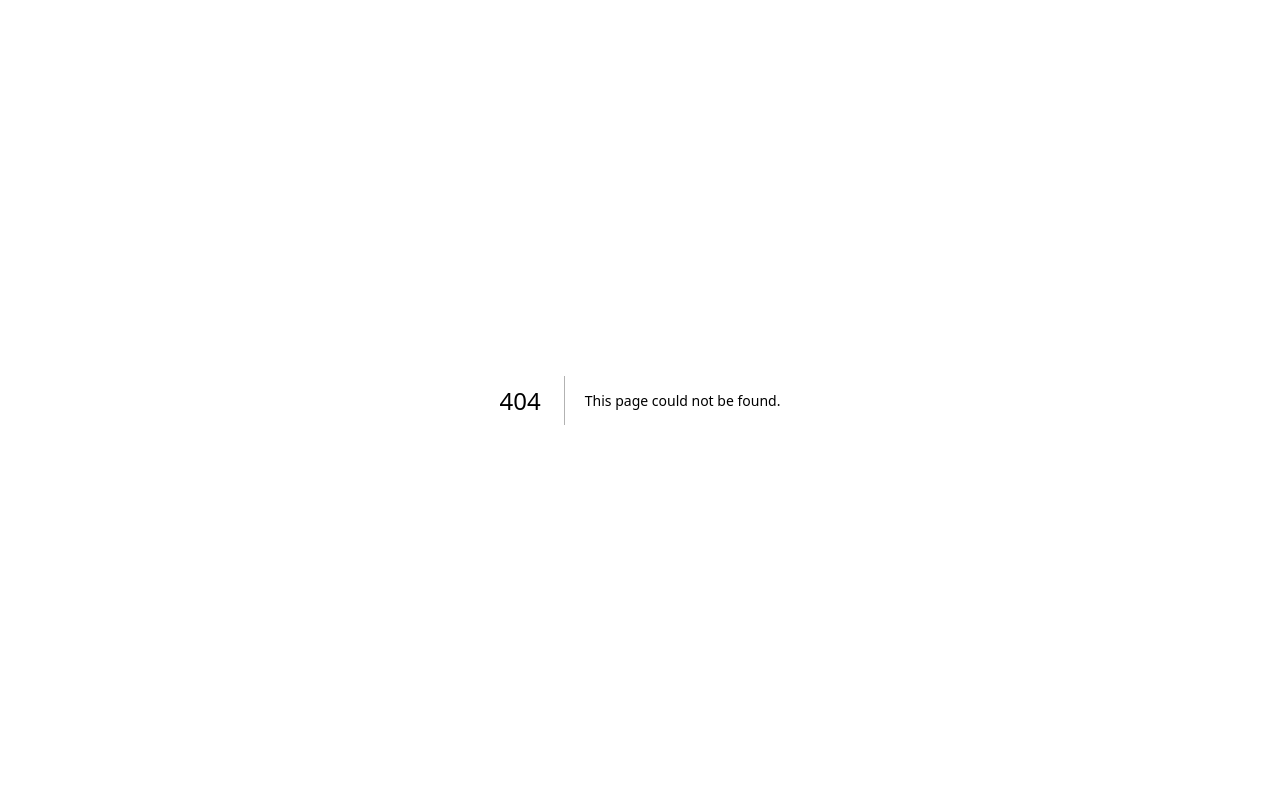
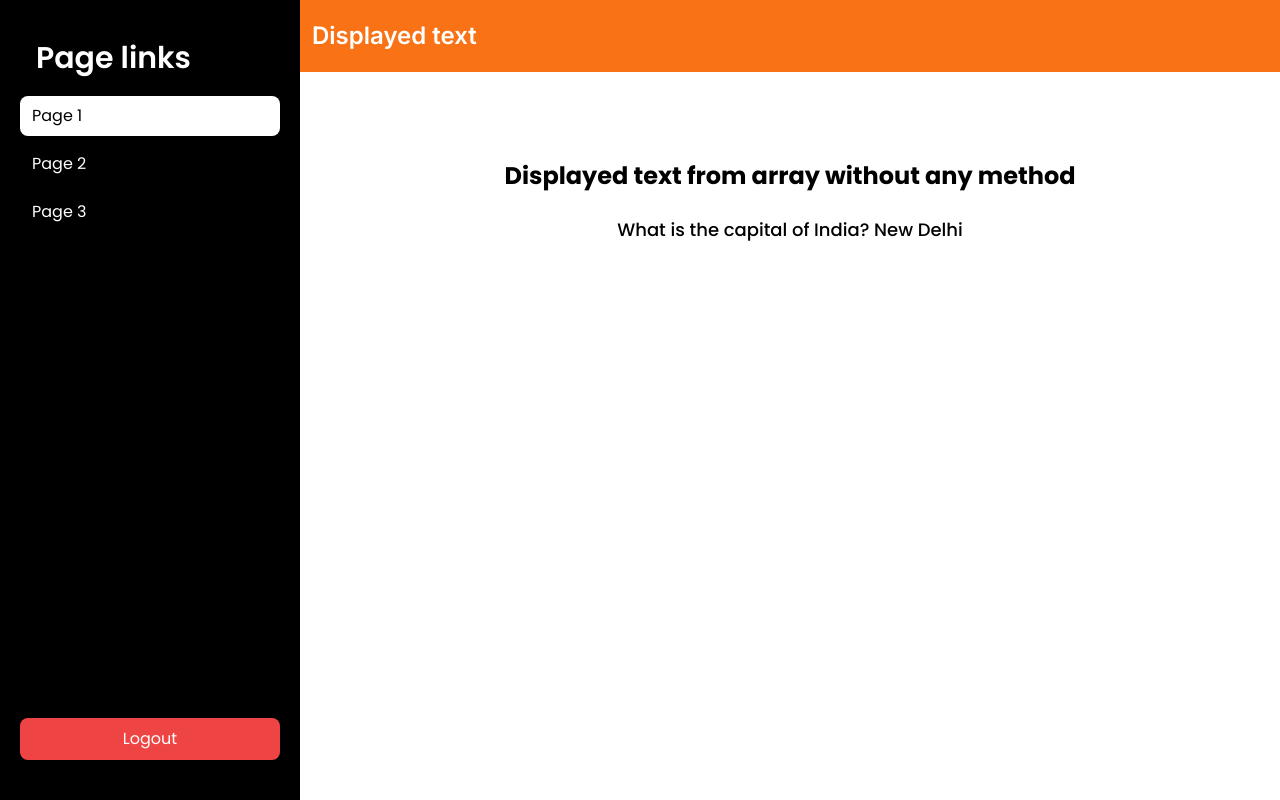
Before and after one commit to Akash-535/test, a Next.js app: page /dashboard/page-1 in a window 1280 px wide. Before the commit this address had no page. Built offline with nearby package versions, Linux system fonts and the light colour scheme; sample sign-in values are in the browser's storage.

Commit message:
rejax and password length error set and params added

```diff
--- a/src/components/dashboard/DashBoard.tsx
+++ b/src/app/dashboard/[slug]/page.tsx
@@ -1,16 +1,16 @@
 "use client";
-import { useRouter, useSearchParams } from "next/navigation";
+import { useParams, useRouter } from "next/navigation";
 import React, { useEffect, useState } from "react";
+import Link from "next/link";
+import { PAGE_LIST } from "@/utils/helper";
+import DisplayText from "@/components/dashboard/DisplayText";
+import Calanderly from "@/components/dashboard/Calenderly";
 import ImageUploader from "@/components/dashboard/ImageUploader";
-import Link from "next/link";
-import Calanderly from "./Calenderly";
-import { PAGE_LIST } from "@/utils/helper";
-import DisplayText from "./DisplayText";
 
 const Dashboard = () => {
   const router = useRouter();
-  const searchParams = useSearchParams();
-  const page = searchParams.get("page");
+  const param = useParams();
+  const { slug } = param;
 
   const handleLogout = () => {
     localStorage.removeItem("isAuthenticated");
@@ -44,11 +44,11 @@ const Dashboard = () => {
           </h1>
           {PAGE_LIST.map((obj, i) => (
             <Link
-              href={`/dashboard?page=${obj.toLowerCase().replace(" ", "-")}`}
+              href={`/dashboard/${obj.toLowerCase().replace(" ", "-")}`}
               onClick={() => handleButtonClick(i)}
               key={i}
               className={`${
-                page === obj.toLowerCase().replace(" ", "-") &&
+                slug === obj.toLowerCase().replace(" ", "-") &&
                 "bg-white text-black"
               } py-2 px-3 rounded-lg cursor-pointer hover:bg-white/50 transition-all duration-300 hover:text-black`}
             >
@@ -66,20 +66,20 @@ const Dashboard = () => {
       <div className="w-full pt-20">
         <div className="bg-orange-500 py-5 px-3 w-full fixed top-0 max-lg:left-0 max-lg:pt-8">
           <h2 className="text-white font-semibold font-inter text-2xl">
-            {page === "page-1"
+            {slug === "page-1"
               ? "Displayed text"
-              : page === "page-2"
+              : slug === "page-2"
               ? "Calendly"
-              : page === "page-3"
+              : slug === "page-3"
               ? "Upload Image"
               : "Welcome To My Dashboard"}
           </h2>
         </div>
-        {page === "page-1" ? (
+        {slug === "page-1" ? (
           <DisplayText />
-        ) : page === "page-2" ? (
+        ) : slug === "page-2" ? (
           <Calanderly />
-        ) : page === "page-3" ? (
+        ) : slug === "page-3" ? (
           <ImageUploader />
         ) : null}
       </div>
--- a/src/app/dashboard/page.tsx
+++ b/src/app/dashboard/page.tsx
@@ -1,5 +1,5 @@
-import Dashboard from "@/components/dashboard/DashBoard";
 import React, { Suspense } from "react";
+import Dashboard from "./[slug]/page";
 
 const page = () => {
   return (
--- a/src/components/loginPage/LogInPage.tsx
+++ b/src/components/loginPage/LogInPage.tsx
@@ -1,22 +1,22 @@
 "use client";
-import React, { useState, useEffect } from "react";
-import { useRouter } from "next/navigation";
 import { GoogleIcon, PageLogoIcon } from "@/utils/Icons";
-import Link from "next/link";
+import React, { useEffect, useState } from "react";
 import Image from "next/image";
 import pageImage from "../../../public/assets/images/lyriesweb-image.webp";
+import Link from "next/link";
+import { useRouter } from "next/navigation";
 
 const LogInPage = () => {
   const logInData = {
     email: "",
     password: "",
   };
-
   const [value, setValue] = useState(logInData);
   const [error, setError] = useState(false);
-  const [passwordError, setPasswordError] = useState(false);
-  const [emailError, setEmailError] = useState(false);
+
   const router = useRouter();
+
+  const emailRegex = /^[a-zA-Z0-9._-]+@[a-zA-Z0-9.-]+\.[a-zA-Z]{2,6}$/;
 
   useEffect(() => {
     const isAuthenticated = localStorage.getItem("isAuthenticated");
@@ -25,39 +25,25 @@ const LogInPage = () => {
     }
   }, [router]);
 
-  const emailRegex = /^[a-zA-Z0-9._-]+@[a-zA-Z0-9.-]+\.[a-zA-Z]{2,6}$/;
-
   const pageInfoHandler = (e: any) => {
     e.preventDefault();
     setError(true);
-
-    if (value.password.length < 6) {
-      setPasswordError(true);
-    } else {
-      setPasswordError(false);
-    }
-
     if (
       value.email &&
-      emailRegex.test(value.email) &&
       value.password &&
       value.password.length >= 6 &&
-      !passwordError &&
-      !emailError
+      emailRegex.test(value.email)
     ) {
       setError(false);
-      setPasswordError(false);
-      setEmailError(false);
       setValue(logInData);
       localStorage.setItem("isAuthenticated", "true");
       router.push("/dashboard");
     }
   };
-
   return (
     <div className="min-h-screen flex justify-center items-center py-[30px] pr-7 max-lg:pt-8 max-lg:pb-24 max-xl:px-9">
-      <div className="flex w-full justify-end items-center gap-[120px] max-lg:justify-center min-[1600px]:justify-center">
-        <div className="max-w-[456px] flex justify-end flex-col max-lg:max-w-[320px] max-lg:mx-auto">
+      <div className="flex w-full justify-end items-start gap-[120px] max-lg:justify-center min-[1600px]:justify-center">
+        <div className="max-w-[456px] flex justify-end flex-col max-lg:max-w-[320px] max-lg:mx-auto xl:pt-1">
           <Link href="#">
             <PageLogoIcon />
           </Link>
@@ -75,31 +61,24 @@ const LogInPage = () => {
                 </p>
                 <input
                   type="email"
-                  onChange={(e) => {
-                    setValue({ ...value, email: e.target.value });
-                    if (emailRegex.test(e.target.value)) {
-                      setEmailError(false);
-                    } else {
-                      setEmailError(true);
+                  onChange={(e) =>
+                    setValue({ ...value, email: e.target.value })
                   }
-                  }}
                   value={value.email}
-                  className={`placeholder:text-sm placeholder:text-light-gray placeholder:leading-6 placeholder:font-medium text-light-gray text-sm leading-6 font-medium w-[456px] py-[19px] max-lg:w-[320px] px-3.5 border rounded-lg outline-none ${
+                  className={`placeholder:text-sm placeholder:leading-6 placeholder:font-medium text-light-gray text-sm leading-6 font-medium w-[456px] py-[19px] max-lg:w-[320px] px-3.5 border rounded-lg outline-none ${
                     error && !value.email
-                      ? "border-red-500"
-                      : emailError
-                      ? "border-red-500"
-                      : "border-light-white"
+                      ? "placeholder:text-red-500 border-red-500"
+                      : "placeholder:text-light-gray border-light-white"
                   }`}
-                  placeholder="Email"
+                  placeholder={
+                    error && !value.email ? "Email is required" : "Email"
+                  }
                 />
-                <p className="text-red-500 text-sm my-1">
-                  {error && !value.email
-                    ? "Please enter your email"
-                    : emailError
-                    ? "Please check @ and . in your email"
-                    : ""}
-                </p>
+                {error &&
+                  !emailRegex.test(value.email) &&
+                  value.email.length > 0 && (
+                    <p className="text-red-500 text-sm mt-1">Email not valid</p>
+                  )}
               </div>
               <div className="pt-4">
                 <p className="pb-1.5 text-base leading-5 font-medium text-again-black">
@@ -107,12 +86,9 @@ const LogInPage = () => {
                 </p>
                 <input
                   type="password"
-                  onChange={(e) => {
-                    setValue({ ...value, password: e.target.value });
-                    if (e.target.value.length >= 6) {
-                      setPasswordError(false);
+                  onChange={(e) =>
+                    setValue({ ...value, password: e.target.value })
                   }
-                  }}
                   value={value.password}
                   className={`placeholder:text-sm placeholder:leading-6 placeholder:font-medium text-light-gray text-sm leading-6 font-medium w-[456px] max-lg:w-[320px] py-[19px] px-3.5 border rounded-lg outline-none ${
                     error && !value.password
@@ -125,7 +101,9 @@ const LogInPage = () => {
                       : "••••••••"
                   }
                 />
-                {passwordError && (
+                {error &&
+                  value.password.length > 0 &&
+                  value.password.length < 6 && (
                     <p className="text-red-500 text-sm mt-1">
                       Password must be at least 6 characters long
                     </p>
```
Lines whose indentation alone changed are shown as unchanged.
